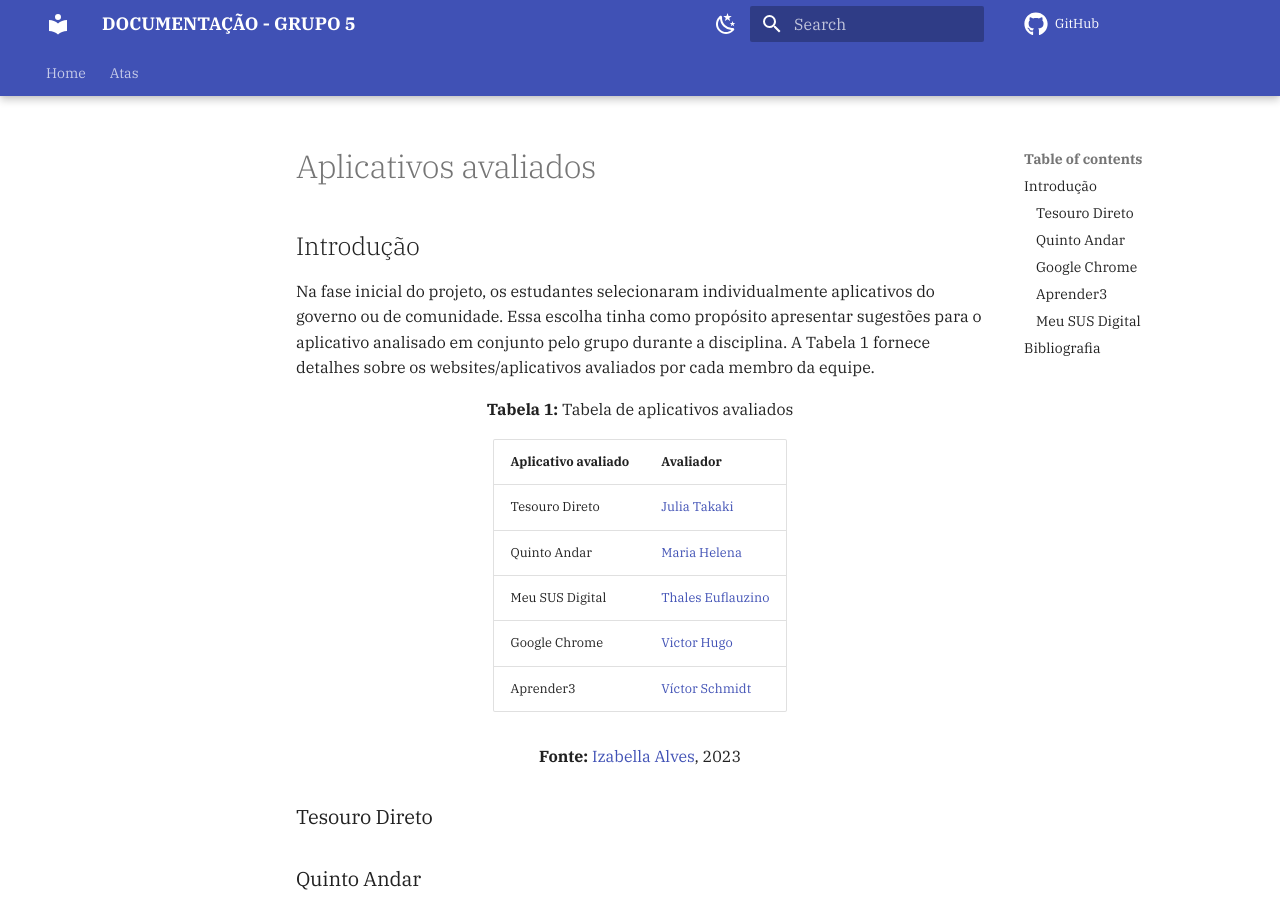
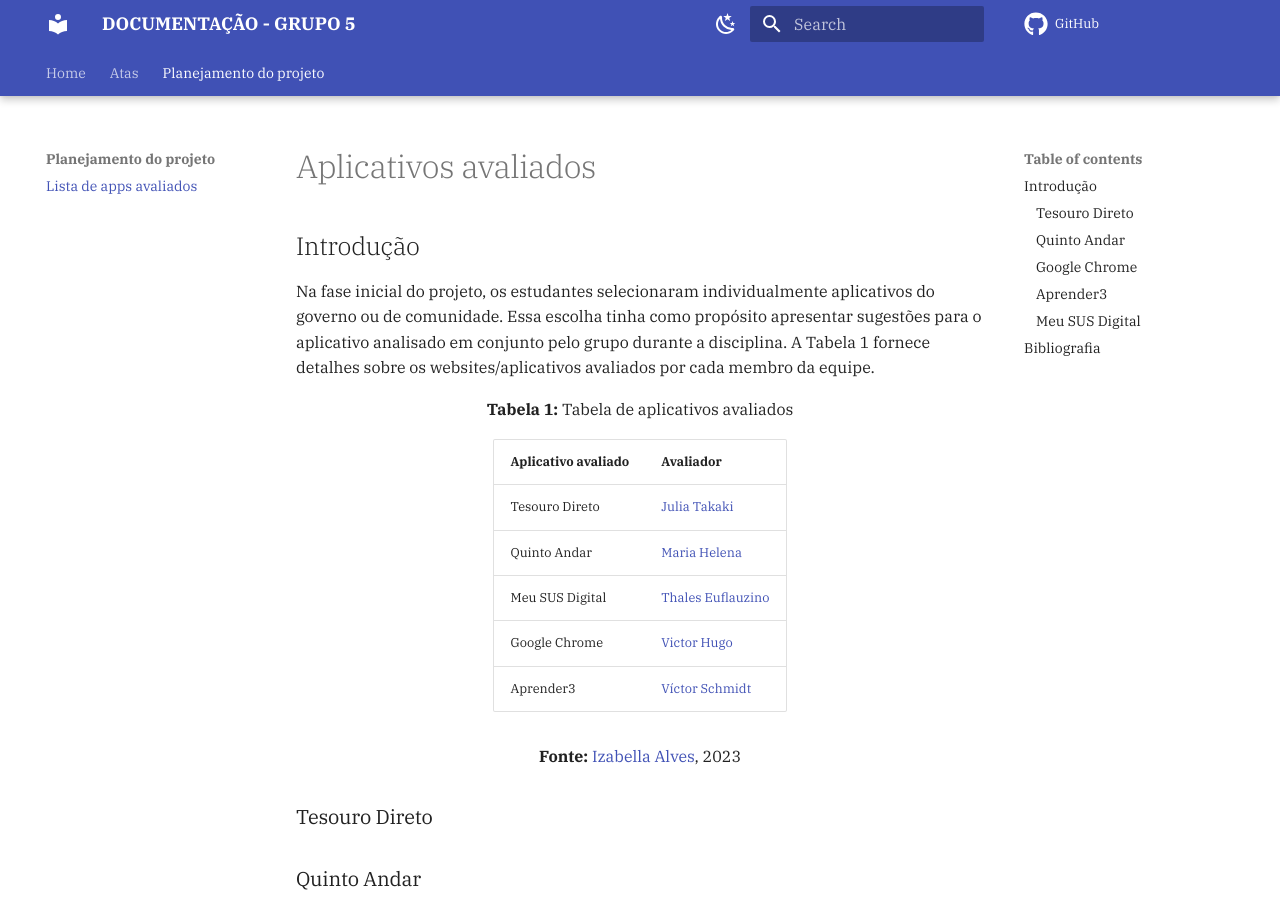
Before and after one commit to Requisitos-de-Software/2024.2-Grupo05, an MkDocs documentation site: the page built from docs/Planejamento-do-projeto/lista-apps-avaliados.md, in a window 1280 px wide and 900 px high. Built offline with MkDocs 1.6.1 and Material for MkDocs 9.7.7, drawn with Linux system fonts in a browser that asks for light colours; comment, search, counter and statistics services are not loaded.

Commit message:
docs: adicionando destino da lista de apps avaliados

```diff
--- a/mkdocs.yml
+++ b/mkdocs.yml
@@ -7,6 +7,8 @@
   - Home: index.md
   - Atas:
     - Ata 1: Atas/ata01.md
+  - Planejamento do projeto:
+    - Lista de apps avaliados: Planejamento-do-projeto/lista-apps-avaliados.md
 theme:
   name: material
   font:
```
